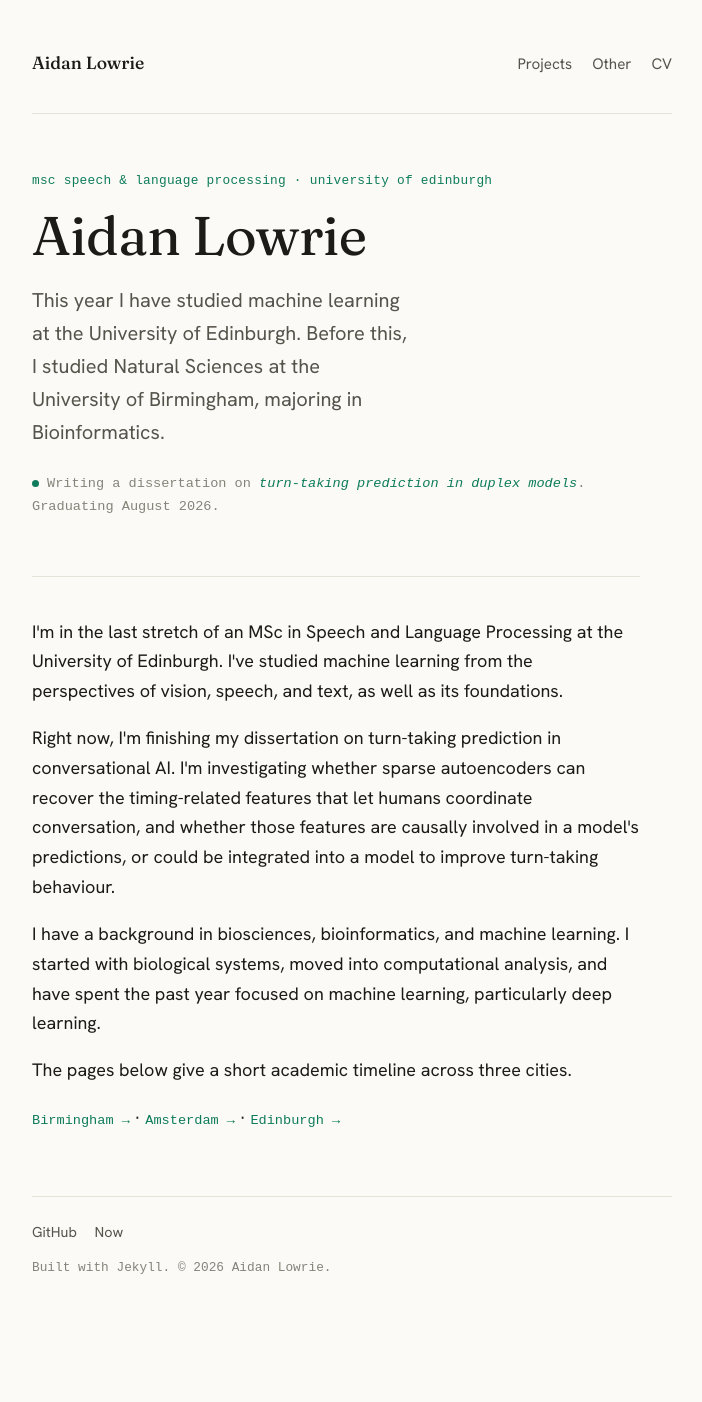
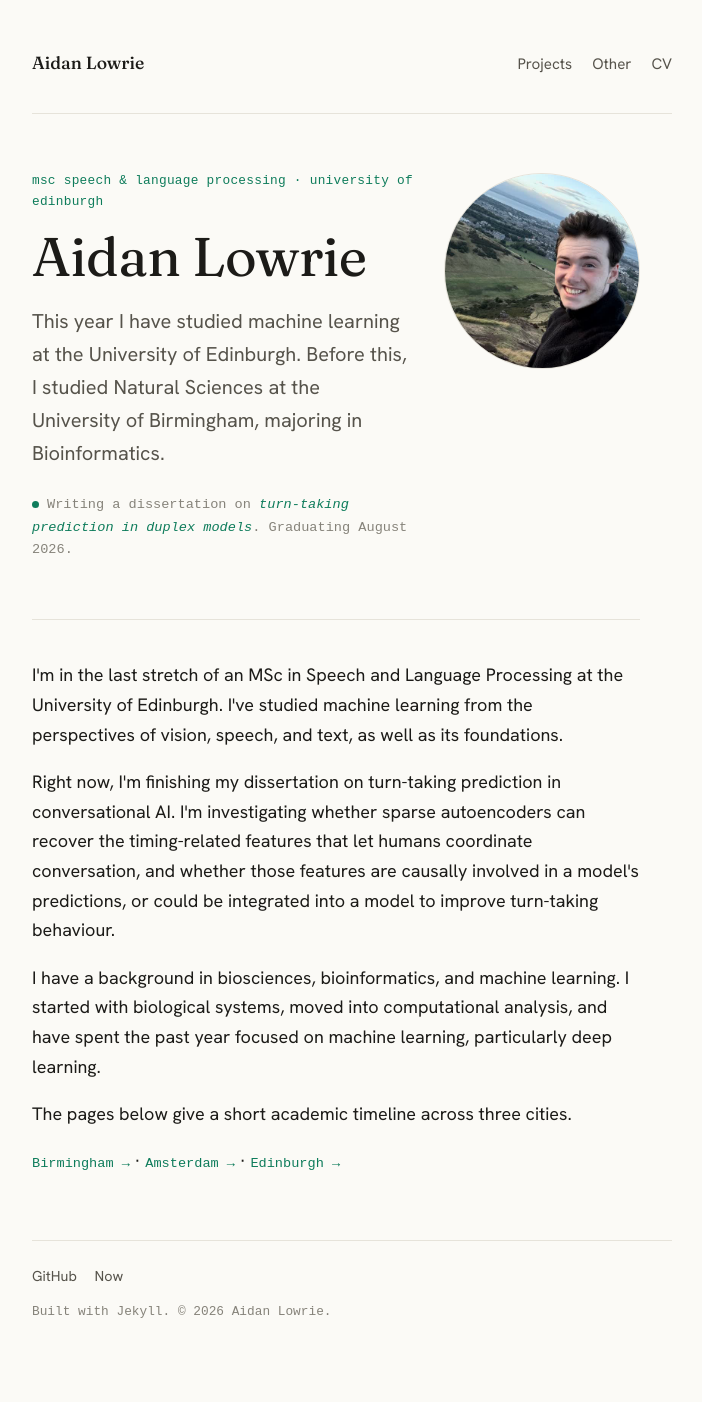
Before and after one commit to aidanlowrie/aidanlowrie.github.io, a Jekyll site: the page built from index.html, in a window 1280 px wide. Shown: the whole page, without its empty margins (288-990 px from the left). Built offline with Jekyll 4.4.1, drawn with Linux system fonts in a browser that asks for light colours; some web fonts are replaced; before the commit the page ends 1358 px from its top, so only the background shows below that.

```diff
--- a/assets/css/style.scss
+++ b/assets/css/style.scss
@@ -130,8 +130,12 @@ strong { font-weight:500; }
 /* home hero */
 .hero {
   padding:1rem 0 2.5rem;
-  display:block;
+  display:grid;
+  grid-template-columns:1fr auto;
+  gap:1.1rem 1.5rem;
+  align-items:start;
 }
+.hero-intro { min-width:0; }
 .hero-name { font-family:var(--serif); font-weight:400; line-height:1.05;
   font-size:clamp(2.6rem,6vw,3.4rem); margin:0 0 1.25rem; letter-spacing:-0.01em; }
 .hero-tagline { font-size:1.25rem; color:var(--muted); max-width:34ch; margin:0 0 1.5rem; }
@@ -225,6 +229,10 @@ strong { font-weight:500; }
   main {
     max-width:calc(100vw - 3rem);
   }
+  .hero {
+    grid-template-columns:1fr;
+    gap:0.85rem;
+  }
   .page p, .project p, .post p {
     max-width:18rem;
   }
--- a/index.html
+++ b/index.html
@@ -3,10 +3,16 @@ layout: home
 title: ""
 ---
 <section class="hero">
-  <p class="eyebrow reveal">msc speech & language processing · university of edinburgh</p>
-  <h1 class="hero-name reveal">Aidan Lowrie</h1>
-  <p class="hero-tagline reveal">This year I have studied machine learning at the University of Edinburgh. Before this, I studied Natural Sciences at the University of Birmingham, majoring in Bioinformatics.</p>
-  <p class="status reveal"><span class="dot"></span>Writing a dissertation on <em><a href="{{ '/projects/turn-taking/' | relative_url }}">turn-taking prediction in duplex models</a></em>. Graduating August 2026.</p>
+  <div class="hero-intro">
+    <p class="eyebrow reveal">msc speech &amp; language processing · university of edinburgh</p>
+    <h1 class="hero-name reveal">Aidan Lowrie</h1>
+    <p class="hero-tagline reveal">This year I have studied machine learning at the University of Edinburgh. Before this, I studied Natural Sciences at the University of Birmingham, majoring in Bioinformatics.</p>
+    <p class="status reveal"><span class="dot"></span>Writing a dissertation on <em><a href="{{ '/projects/turn-taking/' | relative_url }}">turn-taking prediction in duplex models</a></em>. Graduating August 2026.</p>
+  </div>
+
+  <figure class="hero-portrait reveal" aria-hidden="true">
+    <img src="{{ '/assets/img/portrait-arthurs-seat.jpg' | relative_url }}" alt="Portrait of Aidan Lowrie" width="512" height="512" loading="eager" decoding="async">
+  </figure>
 </section>
 
 <section class="home-about reveal">
```
Also changed, not shown: about/amsterdam.md (+6 -0 lines), about/birmingham.md (+6 -0 lines), about/edinburgh.md (+6 -0 lines).
